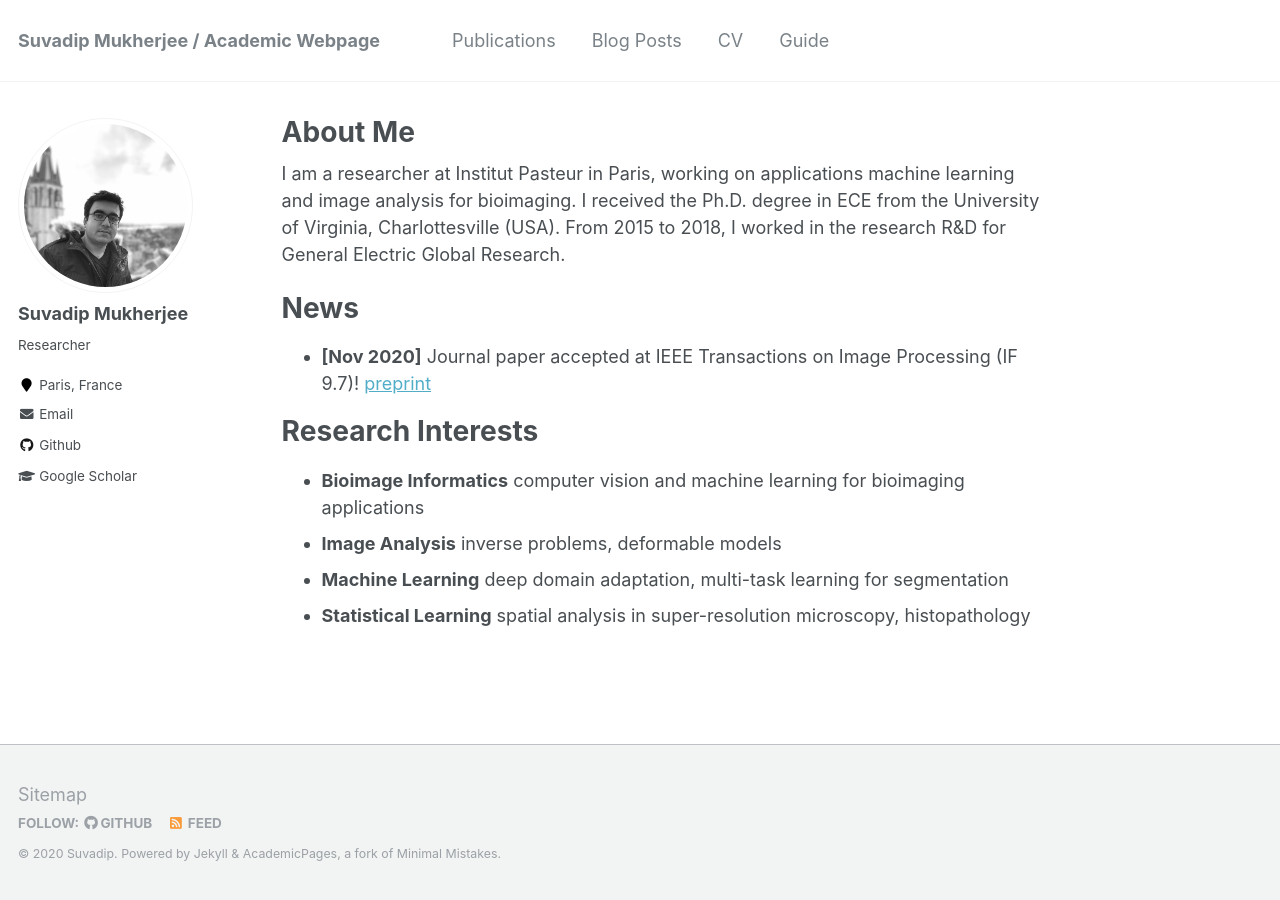
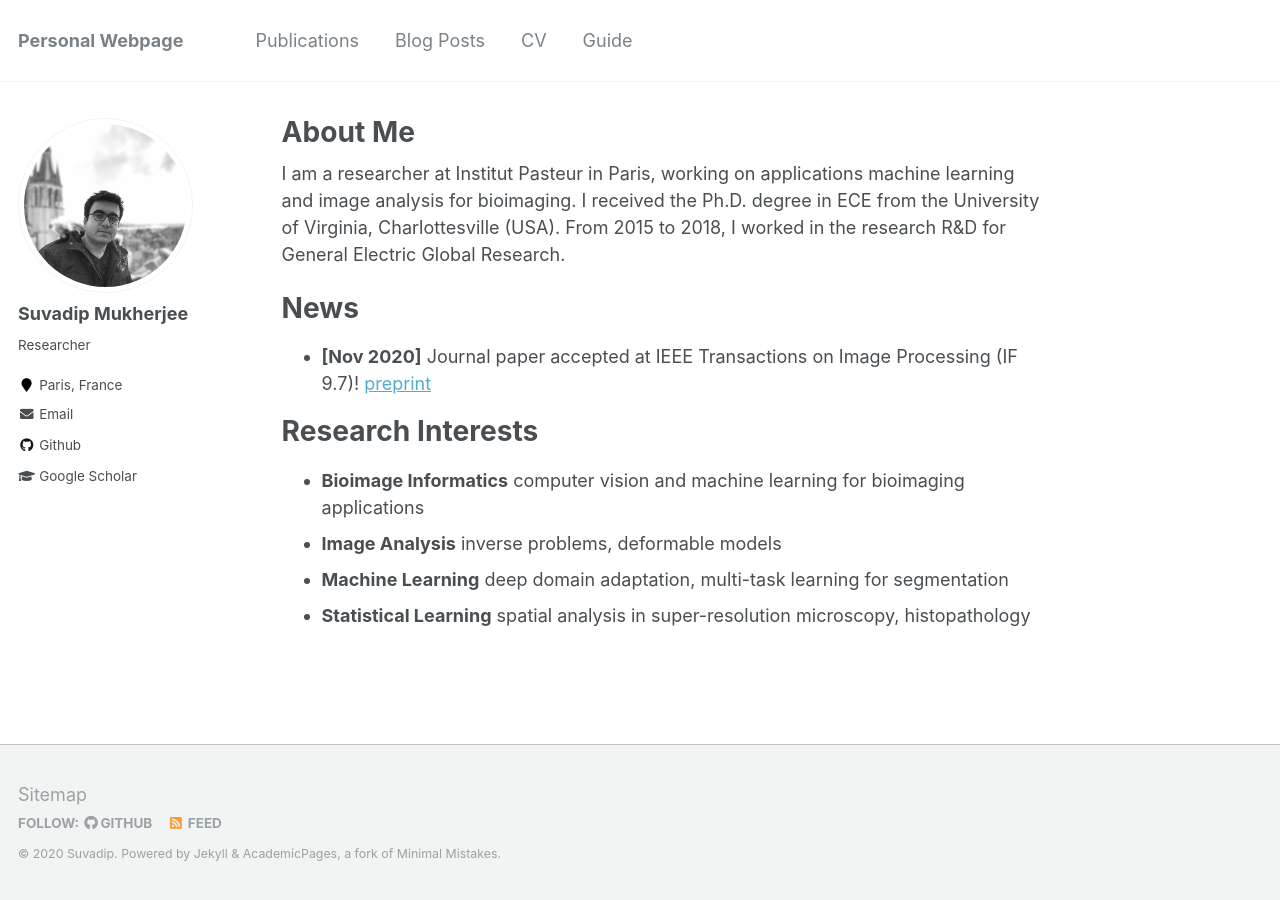
Before and after one commit to suvadip21/smukherjee.github.io, a Jekyll site: the page built from _pages/about.md, in a window 1280 px wide. Built offline with Jekyll 4.4.1, drawn with Linux system fonts in a browser that asks for light colours.

Commit message:
Update _config.yml

```diff
--- a/_config.yml
+++ b/_config.yml
@@ -7,13 +7,13 @@
 
 # Site Settings
 locale                   : "en-US"
-title                    : "Suvadip Mukherjee / Academic Webpage"
+title                    : "Personal Webpage"
 title_separator          : "-"
 name                     : &name "Suvadip"
 description              : &description "personal description"
-url                      : https://academicpages.github.io # the base hostname & protocol for your site e.g. "https://mmistakes.github.io"
+url                      : https://suvadip21.github.io # the base hostname & protocol for your site e.g. "https://mmistakes.github.io"
 baseurl                  : "" # the subpath of your site, e.g. "/blog"
-repository               : "academicpages/academicpages.github.io"
+repository               : "suvadip21/suvadip21.github.io"
 teaser                   :  # filename of teaser fallback teaser image placed in /images/, .e.g. "500x300.png"
 breadcrumbs              : false # true, false (default)
 words_per_minute         : 160
```
